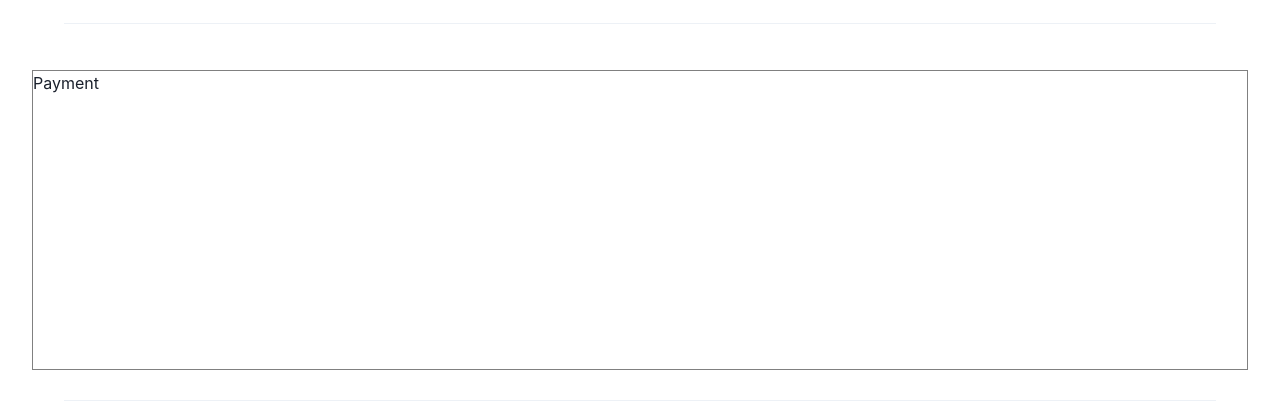
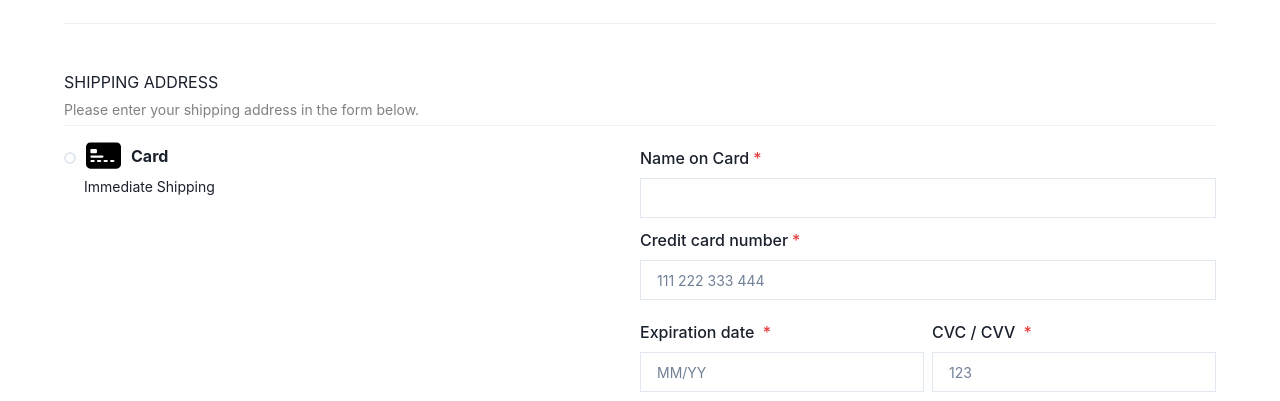
Before and after one commit to omkundu/affable-fang-3484, a React (Create React App) app: page /delivery in a window 1280 px wide. Both pictures are taken after a click on the element "PAYMENT". Shown: the part 399-800 px from the top of the page. Built offline with nearby package versions, Linux system fonts and the light colour scheme.

Commit message:
Payment Option added

```diff
--- a/src/Components/ProductDelivery/UserSteps/OneDelivery.jsx
+++ b/src/Components/ProductDelivery/UserSteps/OneDelivery.jsx
@@ -158,8 +158,8 @@ function OneDelivery(props) {
             </Stack>
 
             <Stack direction={["column-reverse" , "row"]} justify={["center","space-between"]} w={["95%", "90%"]} gap={["0", "10px"]} m="auto">
-                <Button colorScheme="gray" variant="solid" size="xs" borderRadius={0} px="15px" W="max-content">BACK TO SHOPPING BAG</Button>
-                <Button color="white" background="black" _hover={{background:"rgb(49,49,49)"}} size="xs" borderRadius={0} px="15px" W="max-content">PROCEED TO CHECKOUT</Button>
+                <Button colorScheme="gray" variant="solid" size="xs" borderRadius={0} px="15px" w="max-content">BACK TO SHOPPING BAG</Button>
+                <Button color="white" background="black" _hover={{background:"rgb(49,49,49)"}} size="xs" borderRadius={0} px="15px" w="max-content">PROCEED TO CHECKOUT</Button>
             </Stack>
         </>
     );
--- a/src/Components/ProductDelivery/UserSteps/TwoPayment.jsx
+++ b/src/Components/ProductDelivery/UserSteps/TwoPayment.jsx
@@ -1,11 +1,97 @@
-import { Box } from '@chakra-ui/react';
+import { Box, Button, FormControl, FormLabel, HStack, Input, Radio, RadioGroup, Text } from '@chakra-ui/react';
 import React from 'react';
+import { Stack, Icon } from "@chakra-ui/react"
+import { BsFillCreditCard2FrontFill, BsPaypal } from "react-icons/bs";
 
 function TwoPayment(props) {
     return (
-        <Box border="1px solid gray" h="300px" m="30px auto" w="95%">
-            <h1>Payment</h1>
-        </Box>
+
+        <>
+            <Stack m="30px auto" direction="column" w={["95%", "90%"]} gap={["0", "5px"]}>
+
+
+                <Text >SHIPPING ADDRESS</Text>
+                <Text fontSize="sm" color="GrayText">Please enter your shipping address in the form below.</Text>
+
+
+                <RadioGroup>
+                    <Box borderTop="1px solid rgb(237,241,246)" py="10px">
+
+                        <Stack direction={["column","row"]} justify="space-between">
+
+                            <Box w={["100%" , "30%"]}>
+                                <Stack direction="row" align="center" justify="start">
+                                    <Box position="relative" top="2px">
+                                        <Radio size='sm' colorScheme='red' value="1">
+                                            <Icon as={BsFillCreditCard2FrontFill} color="black" fontSize="35px" mx="2px" />
+                                        </Radio>
+                                    </Box>
+                                    <Box>
+                                        <Text fontSize="md" fontWeight="bold">
+                                            Card
+                                        </Text>
+                                    </Box>
+                                </Stack>
+                                <Text fontSize="sm" ml="20px">Immediate Shipping</Text>
+                            </Box>
+
+
+                            <Box w={["100%","50%"]}>
+
+                                <FormControl isRequired my="10px">
+                                    <FormLabel>Name on Card</FormLabel>
+                                    <Input borderRadius={0} fontSize="sm" />
+                                </FormControl>
+                                <FormControl isRequired my="10px">
+                                    <FormLabel>Credit card number</FormLabel>
+                                    <Input placeholder='111 222 333 444' borderRadius={0} fontSize="sm" />
+                                </FormControl>
+
+                                <HStack>
+                                <FormControl isRequired my="10px">
+                                    <FormLabel>Expiration date </FormLabel>
+                                    <Input placeholder='MM/YY' borderRadius={0} fontSize="sm" />
+                                </FormControl>
+                                <FormControl isRequired my="10px">
+                                    <FormLabel> CVC / CVV </FormLabel>
+                                    <Input placeholder='123' borderRadius={0} fontSize="sm" />
+                                </FormControl>
+                                </HStack>
+                                <Text>* required fields</Text>
+
+
+                            </Box>
+
+                        </Stack>
+
+                    </Box>
+
+
+                    <Box borderTop="1px solid rgb(237,241,246)" py="10px">
+                        <Stack direction="row" align="center" justify="start">
+                            <Box position="relative" top="2px">
+                                <Radio size='sm' colorScheme='red' value="2">
+                                    <Icon as={BsPaypal} color="black" fontSize="35px" mx="2px" />
+                                </Radio>
+                            </Box>
+                            <Box>
+                                <Text fontSize="md" fontWeight="bold">
+                                    PayPal
+                                </Text>
+                            </Box>
+                        </Stack>
+                        <Text fontSize="sm" ml="20px">Immediate Shipping</Text>
+                    </Box>
+                </RadioGroup>
+
+            </Stack >
+
+            <Stack direction={["column-reverse", "row"]} justify={["center", "space-between"]} w={["95%", "90%"]} gap={["0", "10px"]} m="auto">
+                <Button colorScheme="gray" variant="solid" size="xs" borderRadius={0} px="15px" w="max-content">BACK TO SHOPPING BAG</Button>
+                <Button color="white" background="black" _hover={{ background: "rgb(49,49,49)" }} size="xs" borderRadius={0} px="15px" w="max-content">PROCEED TO CHECKOUT</Button>
+            </Stack>
+
+        </>
     );
 }
 
```
